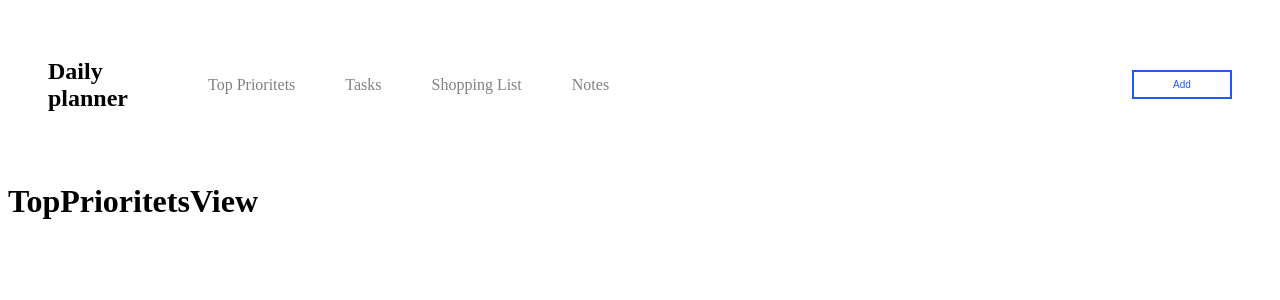
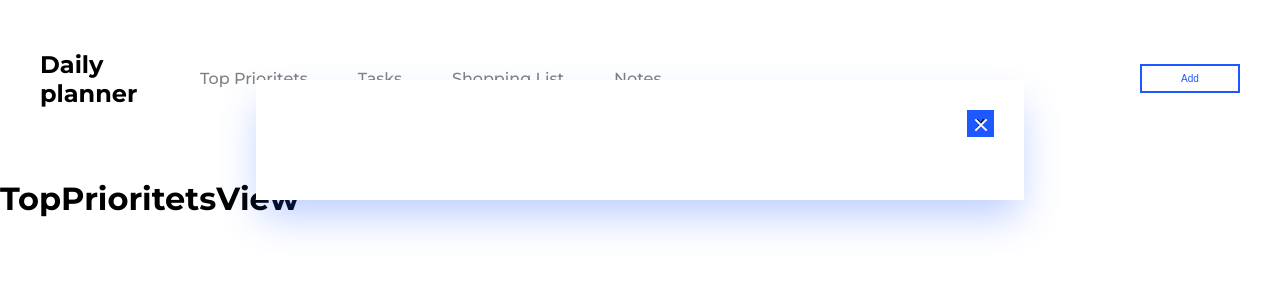
Before and after one commit to AnnaPawlik/Daily-planner, a React (Create React App) app: page / in a window 1280 px wide. Both pictures are taken after a click on the button "Add". Shown: the top 300 px of the page. Built offline with nearby package versions, Linux system fonts and the light colour scheme.

Commit message:
Add modal

```diff
--- a/src/App.css
+++ b/src/App.css
@@ -1,38 +1,13 @@
-.App {
-  text-align: center;
+@import url("https://fonts.googleapis.com/css?family=Montserrat:300,500,700");
+
+*,
+*::before,
+*::after {
+  box-sizing: border-box;
 }
 
-.App-logo {
-  height: 40vmin;
-  pointer-events: none;
+body {
+  margin: 0;
+  padding: 0;
+  font-family: "Montserrat", sans-serif;
 }
-
-@media (prefers-reduced-motion: no-preference) {
-  .App-logo {
-    animation: App-logo-spin infinite 20s linear;
-  }
-}
-
-.App-header {
-  background-color: #282c34;
-  min-height: 100vh;
-  display: flex;
-  flex-direction: column;
-  align-items: center;
-  justify-content: center;
-  font-size: calc(10px + 2vmin);
-  color: white;
-}
-
-.App-link {
-  color: #61dafb;
-}
-
-@keyframes App-logo-spin {
-  from {
-    transform: rotate(0deg);
-  }
-  to {
-    transform: rotate(360deg);
-  }
-}
--- a/src/App.js
+++ b/src/App.js
@@ -6,20 +6,42 @@ import ShoppingListView from './views/ShoppingListView/ShoppingListView';
 import NotesView from './views/NotesView/NotesView';
 import './App.css';
 import Header from './components/Header/Header';
+import Modal from'./components/Modal/Modal';
 
 class App extends React.Component {
 
+  state = {
+    isModalOpen: false,
+  };
+
+  openModal = () => {
+    this.setState({
+      isModalOpen: true,
+    });
+  };
+
+  closeModal = () => {
+    this.setState({
+      isModalOpen: false,
+    });
+  };
+
   render() {
+
+    const { isModalOpen } = this.state;
+
     return (
         <BrowserRouter>
-          <Header />
+          <Header openModalFn={this.openModal}/>
           <Switch>
             <Route exact path="/" component={TopPrioritetsView} />
             <Route path="/tasks" component={TasksView} />
             <Route path="/shoppinglist" component={ShoppingListView} />
             <Route path="/notes" component={NotesView} />
           </Switch>
+          { isModalOpen && <Modal closeModalFn={this.closeModal}/> }
         </BrowserRouter>
+
     )
   }
 };
--- a/src/components/Button/Button.js
+++ b/src/components/Button/Button.js
@@ -2,8 +2,8 @@ import React from 'react';
 import styles from './Button.module.scss';
 import PropTypes from 'prop-types';
 
-const Button = ({children}) => (
-    <button className={styles.button}>
+const Button = ({children, ...props}) => (
+    <button className={styles.button}{...props}>
         {children}
     </button>
 );
--- a/src/components/Header/Header.js
+++ b/src/components/Header/Header.js
@@ -1,14 +1,14 @@
 import React from 'react';
+import styles from './Header.module.scss';
+import Button from '../Button/Button';
 import HeaderNavigation from './HeaderNavigation';
-import Button from '../Button/Button';
-import styles from './Header.module.scss';
 
-const Header = () => (
-    <div className={styles.wrapper}>
+const Header = ({openModalFn}) => (
+    <header className={styles.wrapper}>
         <h2>Daily planner</h2>
         <HeaderNavigation />
-        <Button>Add</Button>
-    </div>
+        <Button onClick={openModalFn}>Add</Button>
+    </header>
 );
 
 export default Header;
--- /dev/null
+++ b/src/components/Modal/Modal.js
@@ -0,0 +1,10 @@
+import React from 'react';
+import styles from './Modal.module.scss';
+
+const Modal = ({closeModalFn}) => (
+    <div className={styles.wrapper}>
+        <button onClick={closeModalFn} className={styles.closeButton}>X</button>
+    </div>
+);
+
+export default Modal;
--- /dev/null
+++ b/src/components/Modal/Modal.module.scss
@@ -0,0 +1,47 @@
+.wrapper {
+  padding: 70px 80px 50px;
+  top: 10%;
+  left: 0;
+  right: 0;
+  margin: 0 auto;
+  width: 60vw;
+  background-color: white;
+  box-shadow: 0 20px 40px -5px rgba(#1e58ff, .3);
+  position: fixed;
+}
+
+.closeButton {
+  width: 27px;
+  height: 27px;
+  background: #1e58ff;
+  border: none;
+  position: absolute;
+  right: 30px;
+  top: 30px;
+  cursor: pointer;
+
+  &::before,
+  &::after {
+    content: '';
+    width: 16px;
+    height: 2px;
+    position: absolute;
+    background: white;
+    display: block;
+    top: 50%;
+    transform: translateY(-50%);
+    left: 0;
+    right: 0;
+    bottom: 0;
+    margin: 0 auto;
+    transform-origin: 50%;
+  }
+
+  &::before {
+    transform: rotate(45deg);
+  }
+
+  &::after {
+    transform: rotate(-45deg);
+  }
+}
```
Also changed, not shown: src/components/Button/Button.module.scss (indentation only).
